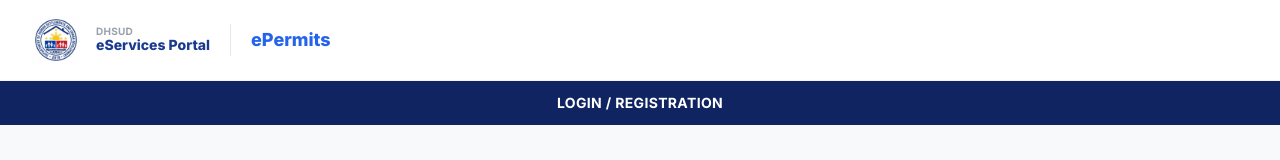
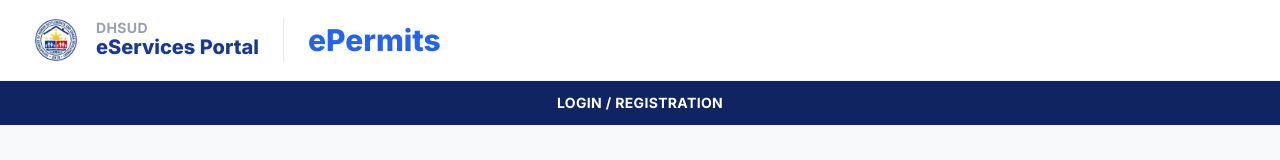
Before and after one commit to rinkpanger7700/ePermit, a Next.js app: page /login in a window 1280 px wide. Shown: the top 160 px of the page. Built offline with nearby package versions, Linux system fonts and the light colour scheme; no server answers.

Commit message:
ui fixes

```diff
--- a/app/(public)/login/page.tsx
+++ b/app/(public)/login/page.tsx
@@ -225,11 +225,11 @@ export default function LoginPage() {
               <Image src="/dhsud-logo.png" alt="DHSUD Logo" fill className="object-contain" />
             </div>
             <div>
-              <p className="text-[10px] font-bold text-gray-400 leading-none uppercase tracking-wide">DHSUD</p>
-              <p className="text-sm font-extrabold text-[#1A3A8F] leading-tight">eServices Portal</p>
+              <p className="text-sm font-bold text-gray-400 leading-none uppercase tracking-wide">DHSUD</p>
+              <p className="text-xl font-extrabold text-[#1A3A8F] leading-tight">eServices Portal</p>
             </div>
-            <span className="w-px h-8 bg-gray-200 mx-1" />
-            <span className="text-lg font-extrabold text-[#2563EB]">ePermits</span>
+            <span className="w-px h-11 bg-gray-200 mx-2" />
+            <span className="text-3xl font-extrabold text-[#2563EB]">ePermits</span>
           </Link>
         </div>
       </header>
--- a/components/layout/TopNav.tsx
+++ b/components/layout/TopNav.tsx
@@ -17,22 +17,23 @@ export function TopNav({ userName = "Applicant", userRole = "Applicant", unreadC
       {/* Brand */}
       <div className="flex items-center gap-3 flex-1">
         <div className="lg:hidden w-12" />
-        <div className="hidden lg:flex items-center gap-4">
-          <div className="w-9 h-9 relative flex-shrink-0">
+        <Link href="/dashboard" className="hidden lg:flex items-center gap-4">
+          <div className="w-10 h-10 relative flex-shrink-0">
             <Image src="/dhsud-logo.png" alt="DHSUD Logo" fill className="object-contain" />
           </div>
           <div>
-            <span className="text-base font-extrabold text-[#1A3A8F]">ePermits</span>
-            <span className="text-gray-300 mx-2">|</span>
-            <span className="text-sm text-gray-500 font-medium">DHSUD eServices Portal</span>
+            <p className="text-xs font-bold text-gray-400 leading-none uppercase tracking-wide">DHSUD</p>
+            <p className="text-base font-extrabold text-[#1A3A8F] leading-tight">eServices Portal</p>
           </div>
-        </div>
-        <div className="lg:hidden flex items-center gap-3 ml-2">
+          <span className="w-px h-8 bg-gray-200 mx-1" />
+          <span className="text-2xl font-extrabold text-[#2563EB]">ePermits</span>
+        </Link>
+        <Link href="/dashboard" className="lg:hidden flex items-center gap-3 ml-2">
           <div className="w-8 h-8 relative flex-shrink-0">
             <Image src="/dhsud-logo.png" alt="DHSUD Logo" fill className="object-contain" />
           </div>
-          <span className="text-base font-extrabold text-[#2563EB]">ePermits</span>
-        </div>
+          <span className="text-lg font-extrabold text-[#2563EB]">ePermits</span>
+        </Link>
       </div>
 
       {/* Right section */}
```
